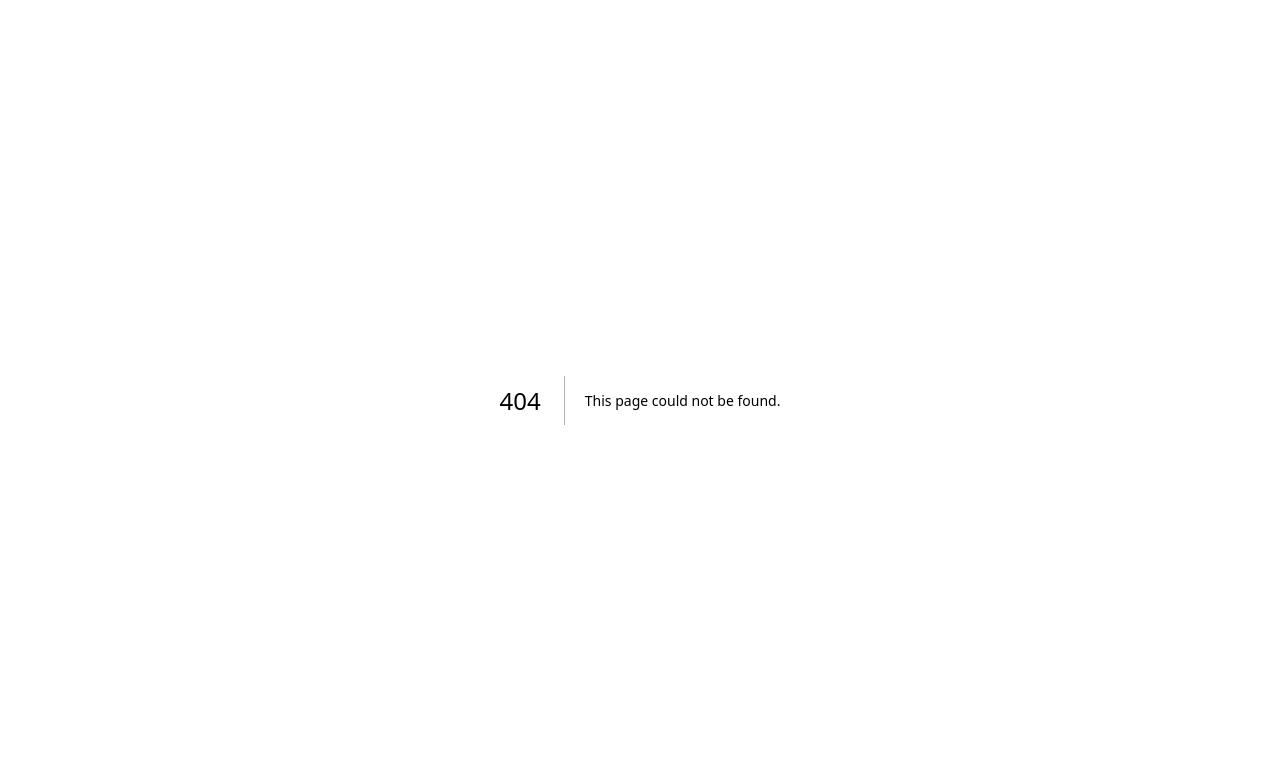
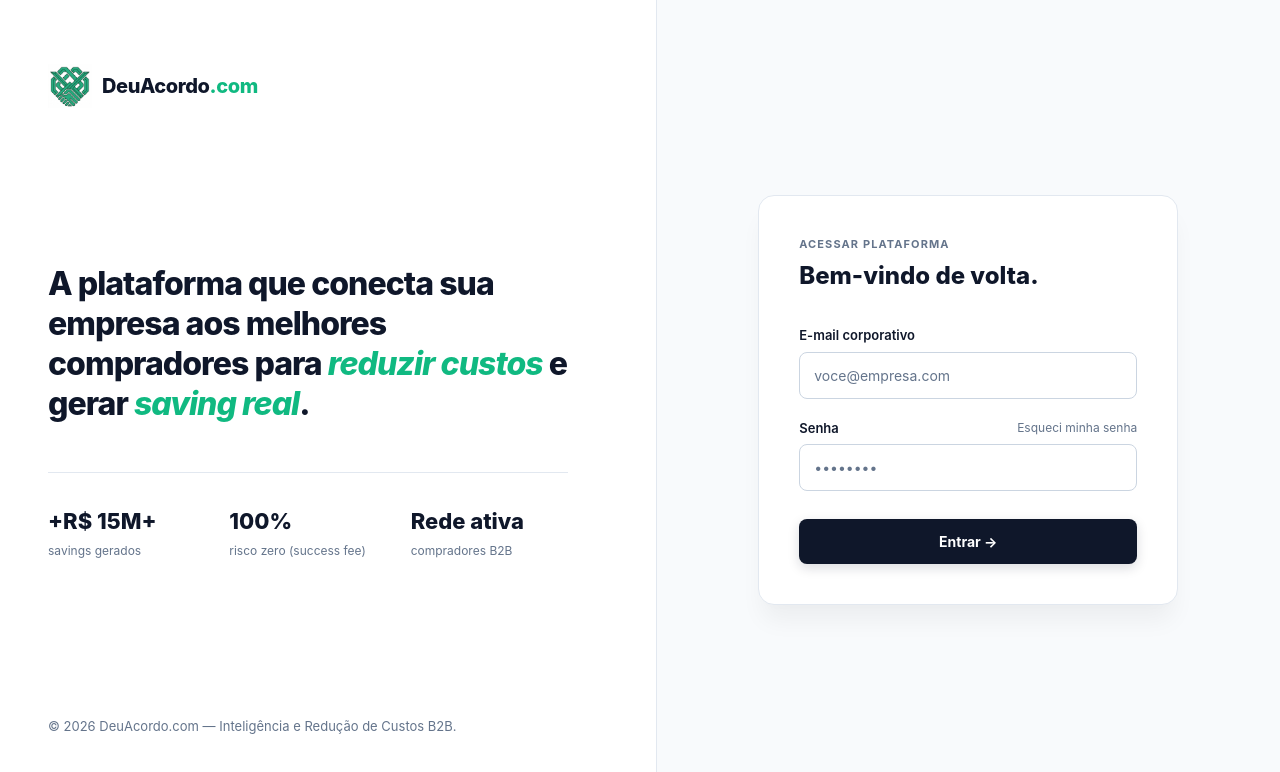
Before and after one commit to guiabreu752/deuacordo-mvp, a Next.js app: page /login in a window 1280 px wide. Before the commit this address had no page. Shown: the top 772 px of the page. Built offline with nearby package versions, Linux system fonts and the light colour scheme.

Commit message:
Adiciona botao Entrar na Navbar e ativa tela de login

```diff
--- a/app/components/Navbar.tsx
+++ b/app/components/Navbar.tsx
@@ -216,8 +216,8 @@ export default function Navbar() {
           ))}
         </nav>
 
-        {/* Botão de Ação Direta */}
-        <div style={{ display: 'flex', alignItems: 'center', gap: '1rem' }}>
+        {/* Botões de Ação */}
+        <div style={{ display: 'flex', alignItems: 'center', gap: '0.75rem' }}>
           <span
             style={{
               background: '#ECFDF5',
@@ -231,6 +231,20 @@ export default function Navbar() {
           >
             SUCCESS FEE 20%
           </span>
+
+          <Link
+            href="/login"
+            style={{
+              color: NAVY,
+              padding: '8px 14px',
+              fontSize: 13,
+              fontWeight: 600,
+              textDecoration: 'none',
+            }}
+          >
+            Entrar
+          </Link>
+
           <Link
             href="/empresa"
             style={{
--- /dev/null
+++ b/app/dashboard/page.tsx
@@ -0,0 +1,44 @@
+'use client'
+
+import Link from 'next/link'
+
+const NAVY = '#0F172A'
+const E = '#10B981'
+const BORDER = '#E2E8F0'
+
+export default function DashboardPage() {
+  return (
+    <div style={{ minHeight: '100vh', background: '#F8FAFC', fontFamily: 'Inter, system-ui, sans-serif' }}>
+
+      {/* Header do Painel */}
+      <header style={{ background: '#FFF', borderBottom: `1px solid ${BORDER}`, padding: '1rem 2rem', display: 'flex', justifyContent: 'space-between', alignItems: 'center' }}>
+        <Link href="/" style={{ display: 'flex', alignItems: 'center', gap: '10px', textDecoration: 'none' }}>
+          <img src="/logo.png" alt="DeuAcordo.com" style={{ height: 36, width: 'auto' }} />
+          <span style={{ fontWeight: 800, fontSize: 18, color: NAVY }}>
+            DeuAcordo<span style={{ color: E }}>.com</span>
+          </span>
+        </Link>
+
+        <Link href="/login" style={{ fontSize: 13, fontWeight: 600, color: '#EF4444', textDecoration: 'none' }}>
+          Sair →
+        </Link>
+      </header>
+
+      {/* Conteúdo da Área Logada */}
+      <main style={{ maxWidth: 1000, margin: '3rem auto', padding: '0 1.5rem' }}>
+        <div style={{ background: '#FFF', border: `1px solid ${BORDER}`, borderRadius: 12, padding: '2.5rem' }}>
+          <span style={{ background: '#ECFDF5', color: '#065F46', fontSize: 12, fontWeight: 700, padding: '4px 12px', borderRadius: 20 }}>
+            ÁREA RESTRITA
+          </span>
+          <h1 style={{ fontSize: 28, fontWeight: 800, color: NAVY, marginTop: 12 }}>
+            Bem-vindo ao Painel DeuAcordo.com
+          </h1>
+          <p style={{ color: '#64748B', marginTop: 8 }}>
+            Sua conta foi autenticada com sucesso. Em breve, você poderá gerenciar mesas de negociação, demandas ativas e relatórios de saving diretamente por aqui.
+          </p>
+        </div>
+      </main>
+
+    </div>
+  )
+}
--- /dev/null
+++ b/app/login/page.tsx
@@ -0,0 +1,163 @@
+'use client'
+
+import { useState } from 'react'
+import Link from 'next/link'
+import { useRouter } from 'next/navigation'
+
+const NAVY = '#0F172A'
+const E = '#10B981'
+const MUTED = '#64748B'
+const BORDER = '#E2E8F0'
+
+export default function LoginPage() {
+  const router = useRouter()
+  const [email, setEmail] = useState('')
+  const [senha, setSenha] = useState('')
+
+  const handleLogin = (e: React.FormEvent) => {
+    e.preventDefault()
+    // Redireciona para a área logada de teste
+    router.push('/dashboard')
+  }
+
+  return (
+    <div style={{ minHeight: '100vh', display: 'flex', background: '#F8FAFC', fontFamily: 'Inter, system-ui, sans-serif' }}>
+
+      {/* LADO ESQUERDO: Branding & Impacto */}
+      <div
+        style={{
+          flex: 1,
+          padding: '4rem 3rem',
+          display: 'flex',
+          flexDirection: 'column',
+          justifyContent: 'space-between',
+          borderRight: `1px solid ${BORDER}`,
+          background: '#FFFFFF',
+        }}
+      >
+        <Link href="/" style={{ display: 'flex', alignItems: 'center', gap: '10px', textDecoration: 'none' }}>
+          <img src="/logo.png" alt="DeuAcordo.com" style={{ height: 44, width: 'auto', objectFit: 'contain' }} />
+          <span style={{ fontWeight: 800, fontSize: 20, color: NAVY, letterSpacing: '-0.02em' }}>
+            DeuAcordo<span style={{ color: E }}>.com</span>
+          </span>
+        </Link>
+
+        <div style={{ maxWidth: 520, margin: '2rem 0' }}>
+          <h1 style={{ fontSize: 32, fontWeight: 800, color: NAVY, lineHeight: 1.25, letterSpacing: '-0.03em' }}>
+            A plataforma que conecta sua empresa aos melhores compradores para <span style={{ color: E, fontStyle: 'italic' }}>reduzir custos</span> e gerar <span style={{ color: E, fontStyle: 'italic' }}>saving real</span>.
+          </h1>
+
+          <div style={{ display: 'grid', gridTemplateColumns: 'repeat(3, 1fr)', gap: '1.5rem', marginTop: '3rem', paddingTop: '2rem', borderTop: `1px solid ${BORDER}` }}>
+            <div>
+              <div style={{ fontSize: 22, fontWeight: 800, color: NAVY }}>+R$ 15M+</div>
+              <div style={{ fontSize: 12, color: MUTED, marginTop: 4 }}>savings gerados</div>
+            </div>
+            <div>
+              <div style={{ fontSize: 22, fontWeight: 800, color: NAVY }}>100%</div>
+              <div style={{ fontSize: 12, color: MUTED, marginTop: 4 }}>risco zero (success fee)</div>
+            </div>
+            <div>
+              <div style={{ fontSize: 22, fontWeight: 800, color: NAVY }}>Rede ativa</div>
+              <div style={{ fontSize: 12, color: MUTED, marginTop: 4 }}>compradores B2B</div>
+            </div>
+          </div>
+        </div>
+
+        <div style={{ fontSize: 13, color: MUTED }}>
+          © {new Date().getFullYear()} DeuAcordo.com — Inteligência e Redução de Custos B2B.
+        </div>
+      </div>
+
+      {/* LADO DIREITO: Card de Login */}
+      <div style={{ flex: 1, display: 'flex', alignItems: 'center', justifyContent: 'center', padding: '2rem' }}>
+        <div
+          style={{
+            width: '100%',
+            maxWidth: 420,
+            background: '#FFFFFF',
+            borderRadius: 16,
+            padding: '2.5rem',
+            border: `1px solid ${BORDER}`,
+            boxShadow: '0 20px 25px -5px rgba(0,0,0,0.05), 0 8px 10px -6px rgba(0,0,0,0.01)',
+          }}
+        >
+          <div style={{ fontSize: 11, fontWeight: 700, color: MUTED, letterSpacing: '0.1em' }}>
+            ACESSAR PLATAFORMA
+          </div>
+          <h2 style={{ fontSize: 24, fontWeight: 800, color: NAVY, marginTop: 6, marginBottom: '2rem' }}>
+            Bem-vindo de volta.
+          </h2>
+
+          <form onSubmit={handleLogin} style={{ display: 'flex', flexDirection: 'column', gap: '1.25rem' }}>
+            <div>
+              <label style={{ display: 'block', fontSize: 13, fontWeight: 600, color: NAVY, marginBottom: 6 }}>
+                E-mail corporativo
+              </label>
+              <input
+                type="email"
+                required
+                placeholder="voce@empresa.com"
+                value={email}
+                onChange={(e) => setEmail(e.target.value)}
+                style={{
+                  width: '100%',
+                  padding: '12px 14px',
+                  borderRadius: 8,
+                  border: `1px solid ${BORDER}`,
+                  fontSize: 14,
+                  outline: 'none',
+                  background: '#F8FAFC',
+                }}
+              />
+            </div>
+
+            <div>
+              <div style={{ display: 'flex', justifyContent: 'space-between', marginBottom: 6 }}>
+                <label style={{ fontSize: 13, fontWeight: 600, color: NAVY }}>Senha</label>
+                <a href="#" style={{ fontSize: 12, color: MUTED, textDecoration: 'none' }}>
+                  Esqueci minha senha
+                </a>
+              </div>
+              <input
+                type="password"
+                required
+                placeholder="••••••••"
+                value={senha}
+                onChange={(e) => setSenha(e.target.value)}
+                style={{
+                  width: '100%',
+                  padding: '12px 14px',
+                  borderRadius: 8,
+                  border: `1px solid ${BORDER}`,
+                  fontSize: 14,
+                  outline: 'none',
+                  background: '#F8FAFC',
+                }}
+              />
+            </div>
+
+            <button
+              type="submit"
+              style={{
+                width: '100%',
+                padding: '12px',
+                borderRadius: 8,
+                background: NAVY,
+                color: '#FFF',
+                fontWeight: 700,
+                fontSize: 14,
+                border: 'none',
+                cursor: 'pointer',
+                marginTop: '0.5rem',
+                boxShadow: '0 4px 12px rgba(15,23,42,0.15)',
+              }}
+            >
+              Entrar →
+            </button>
+          </form>
+        </div>
+      </div>
+
+    </div>
+  )
+}
```
